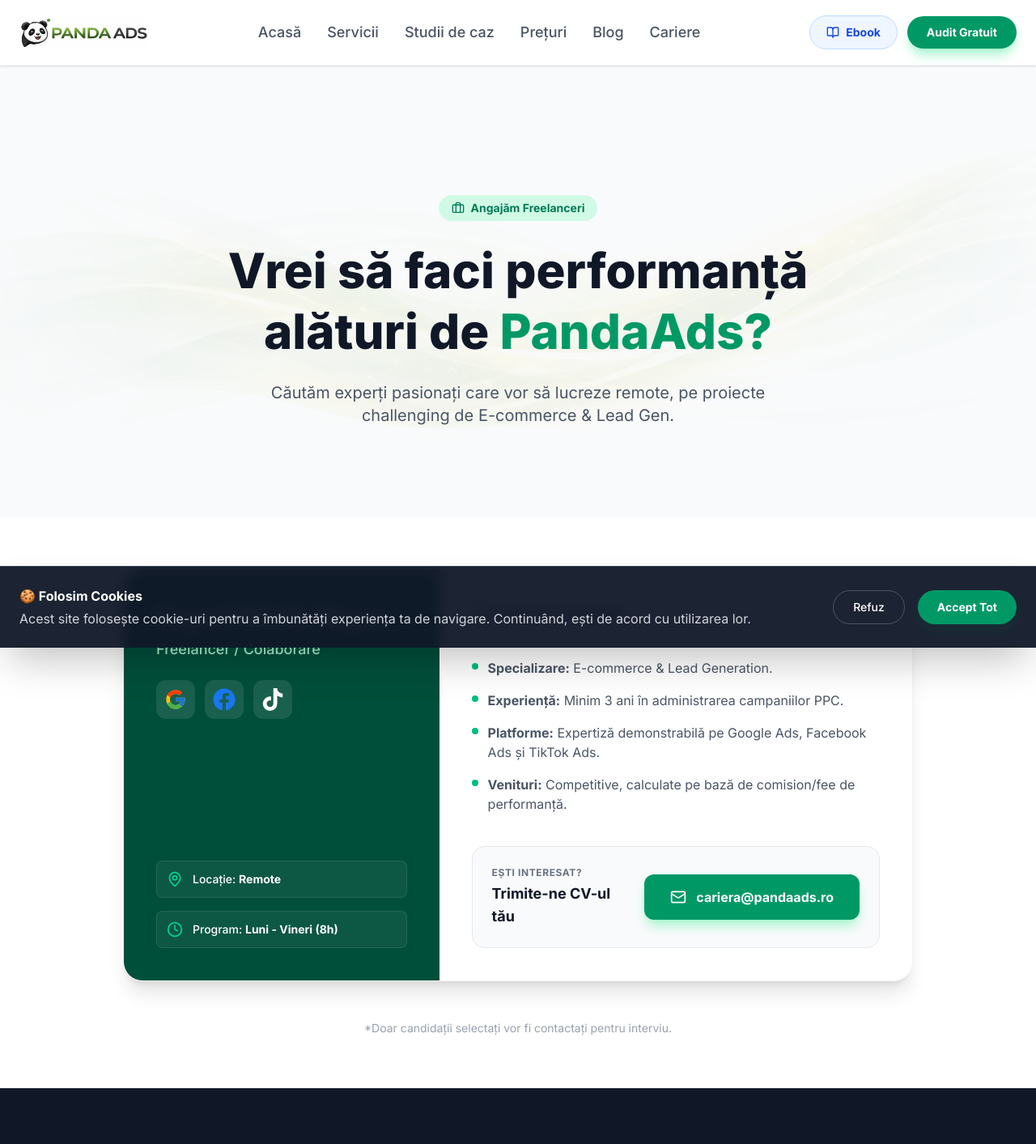
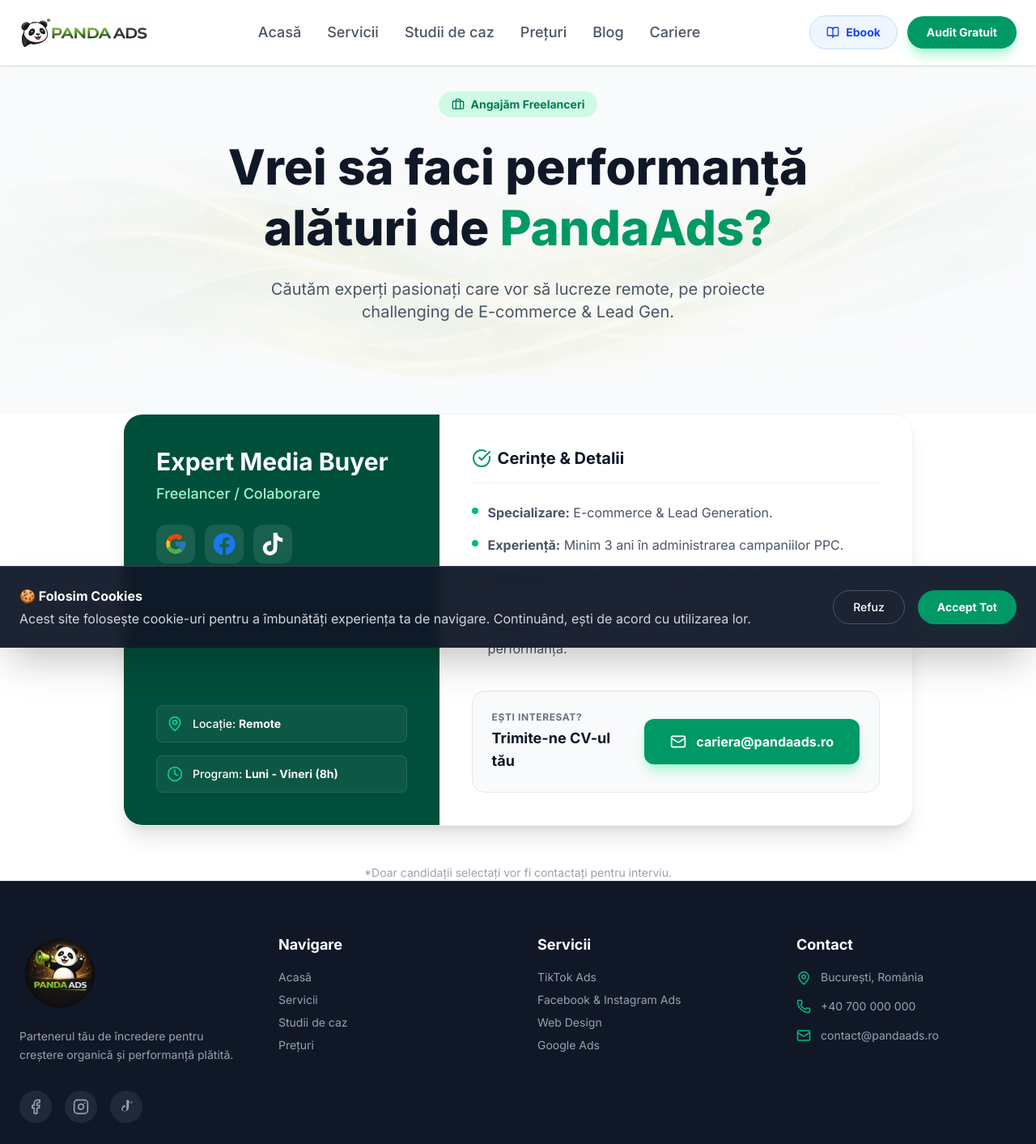
Before and after one commit to adriancosmin11/PandaAds, a Next.js app in the folder frontend/: page /cariere in a window 1280 px wide. Shown: the top 1413 px of the page at 81% size. Built offline with nearby package versions, Linux system fonts and the light colour scheme; no server answers.

Commit message:
fix cariere

```diff
--- a/frontend/app/cariere/page.jsx
+++ b/frontend/app/cariere/page.jsx
@@ -18,7 +18,7 @@
 
       {/* --- HERO SECTION --- */}
 
-      <section className="relative pt-12 pb-16 lg:pt-40 lg:pb-28 overflow-hidden bg-gray-50">
+      <section className="relative pt-4 pb-16 lg:pt-8 lg:pb-28 overflow-hidden bg-gray-50">
          {/* Background Waves */}
          <div className="absolute inset-0 z-0 opacity-10 pointer-events-none">
             <div className="relative w-full h-full">
@@ -45,7 +45,7 @@
       </section>
 
       {/* --- JOB LISTING --- */}
-      <section className="py-16 bg-white">
+      <section className="py-0 bg-white">
         <div className="max-w-5xl mx-auto px-6">
 
             {/* JOB CARD */}
```
